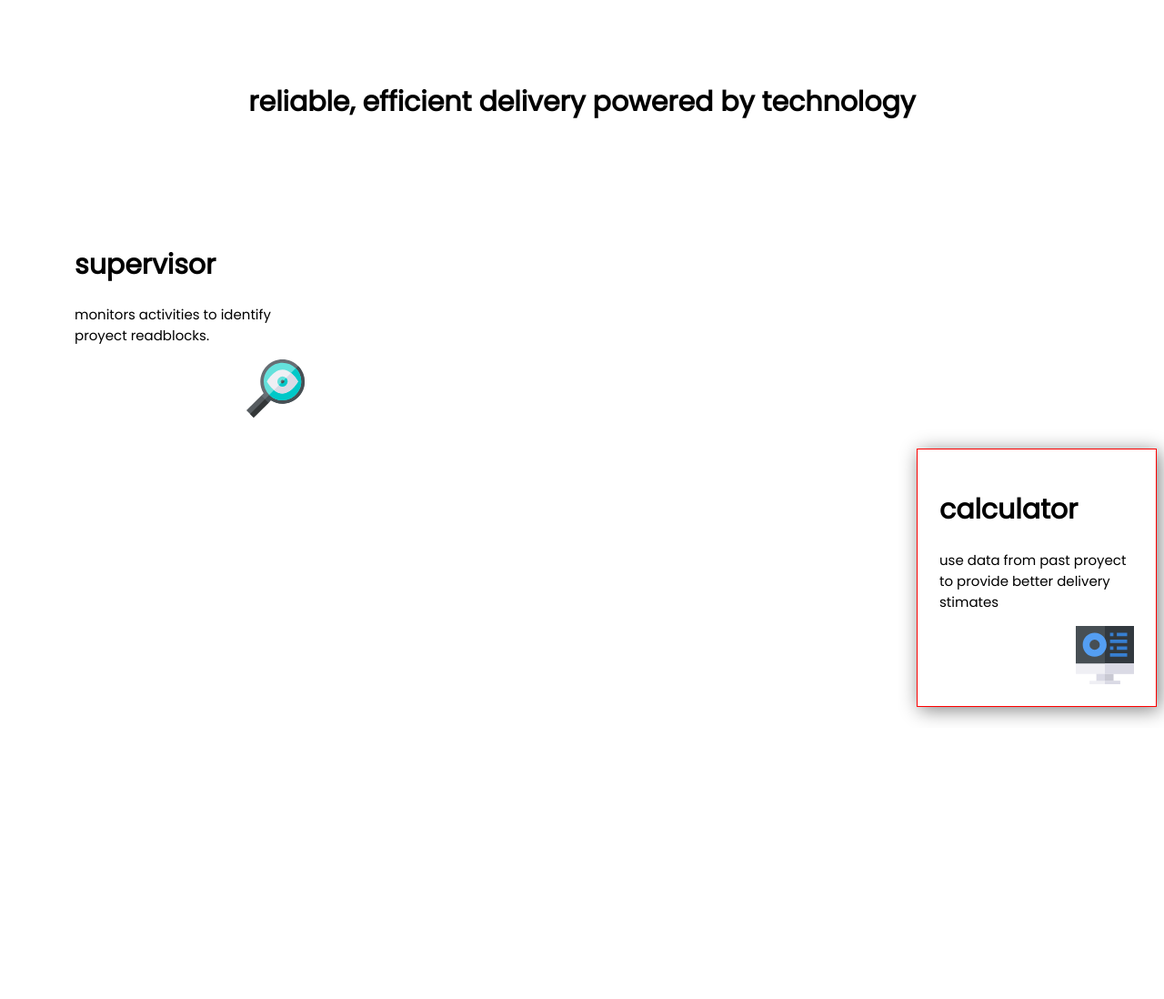
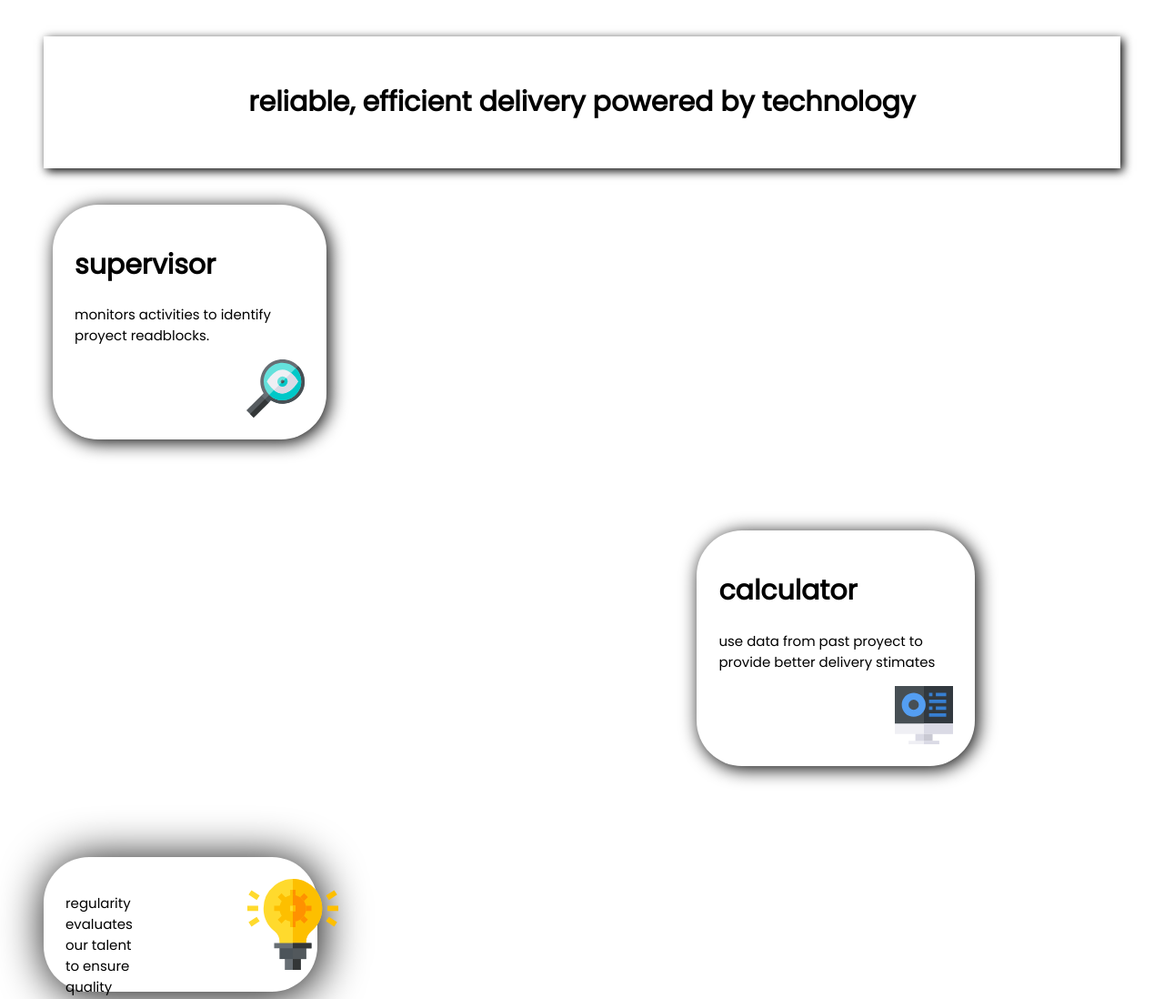
Before and after one commit to nicolas290/card-fronted, a plain HTML site: page index.html in a window 1280 px wide. Shown: the whole page at 91% size. Before the commit the page ends 800 px from the top, so only its background shows below. Drawn offline with Linux system fonts and the light colour scheme.

Commit message:
segunda version

```diff
--- a/css/style.css
+++ b/css/style.css
@@ -1,9 +1,9 @@
 
 .header{
 
-margin:  50px;
-padding: 20px;
-box-shadow: 3px 3px 10 px grey;
+margin:  40px;
+padding: 30px;
+box-shadow: 3px 3px 10px;
 display: flex;
 justify-content: center;
 }
@@ -20,8 +20,8 @@ padding: 24px;
 margin-left: 50px;
 height: 50;
 width: 20%;
-box-shadow: 3px 3px 20 px rgb(14, 13, 13);
-border-radius: 5px;
+box-shadow: 3px 3px 20px;
+border-radius: 50px;
 }
 
 .logo{
@@ -30,14 +30,18 @@ justify-content: flex-end;
 }
 
 .caja2{
-border: 1px solid red;
-margin: 0px;
+
+margin: 100px;
 padding: 24px;
-margin-left: 1000px;
+margin-left: 900px;
+
 height: 5px;
-box-shadow: 3px 3px 20px grey;
-border-radius: 0px;
-height: 100%;
+box-shadow: 3px 3px 20px;
+border-radius: 50px;
+height: 50%;
+margin-right: 200px;
+margin-inline-start: 60%;
+
 
 }
 .logo2{
@@ -45,6 +49,20 @@ display: flex;
 justify-content: flex-end;
 }
 .caja3{
-border: 1 px solid blue;
-margin 0%;
+
+margin-left: 600px;
+height: 100px;
+display: flex;
+width:20%;
+box-shadow: 3px 3px 50px ;
+border-radius: 50px;
+margin-inline-start: 40px;
+scroll-margin-block-start: 10px;
+padding:24px
 }
+
+.logo3{
+display: flex;
+justify-content: flex-end;
+padding-left: 50%;
+}
--- a/index.html
+++ b/index.html
@@ -31,6 +31,17 @@
         <div class="logo2">
         <img src="img/icon-calculator.svg" alt="">
         </div>
+
+    </div>
+    <div class="caja3">
+    <h1 karma></h1>
+    <p>regularity evaluates our talent to ensure quality
+
+    </p>
+    <div class="logo3">
+    <img src="img/icon-karma.svg" alt="">
+    </div>
+
     </div>
 
     </div>
```
